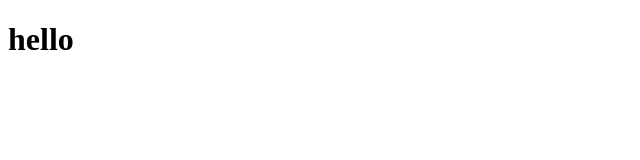
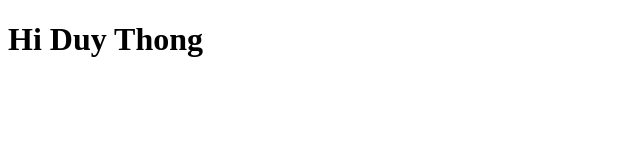
Before and after one commit to duythong114/duythong114.github.io, a plain HTML site: page index.html in a window 1280 px wide. Shown: the whole page, without its empty margins (0-640 px from the left). Drawn offline with Linux system fonts and the light colour scheme.

Commit message:
change text

```diff
--- a/index.html
+++ b/index.html
@@ -8,7 +8,7 @@
 </head>
 
 <body>
-    <h1>hello</h1>
+    <h1>Hi Duy Thong</h1>
 </body>
 
 </html>
```
